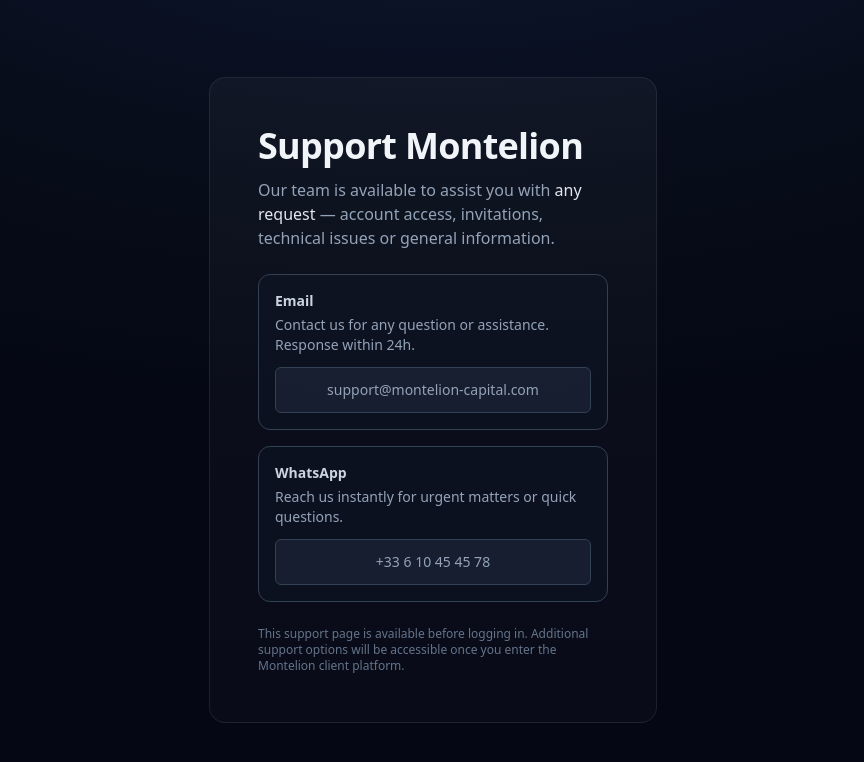
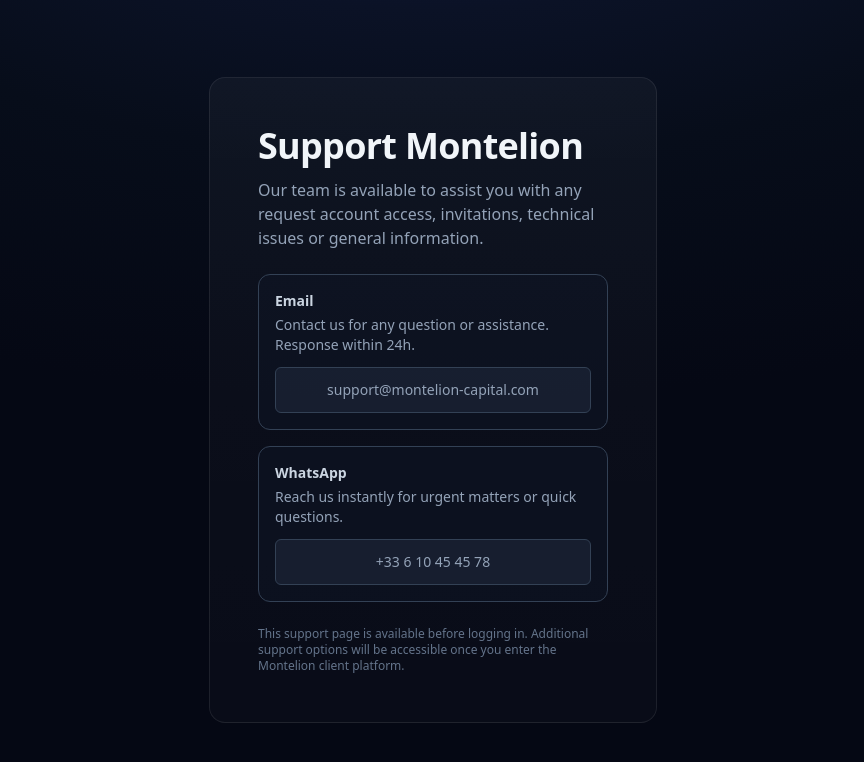
Before and after one commit to montelioncapital/montelion-app-v1, a Next.js app: page /support in a window 1280 px wide. Shown: the top 762 px of the page, without its empty margins (207-1071 px from the left). Built offline with nearby package versions, Linux system fonts and the light colour scheme.

Commit message:
Update page.jsx

```diff
--- a/app/support/page.jsx
+++ b/app/support/page.jsx
@@ -8,9 +8,8 @@ export default function PublicSupportPage() {
           <h1 className="mc-title mb-3">Support Montelion</h1>
 
           <p className="text-slate-400 mb-6">
-            Our team is available to assist you with{" "}
-            <span className="text-slate-200">any request</span> — account access,
-            invitations, technical issues or general information.
+            Our team is available to assist you with
+            any request account access, invitations, technical issues or general information.
           </p>
 
           {/* Email */}
```
